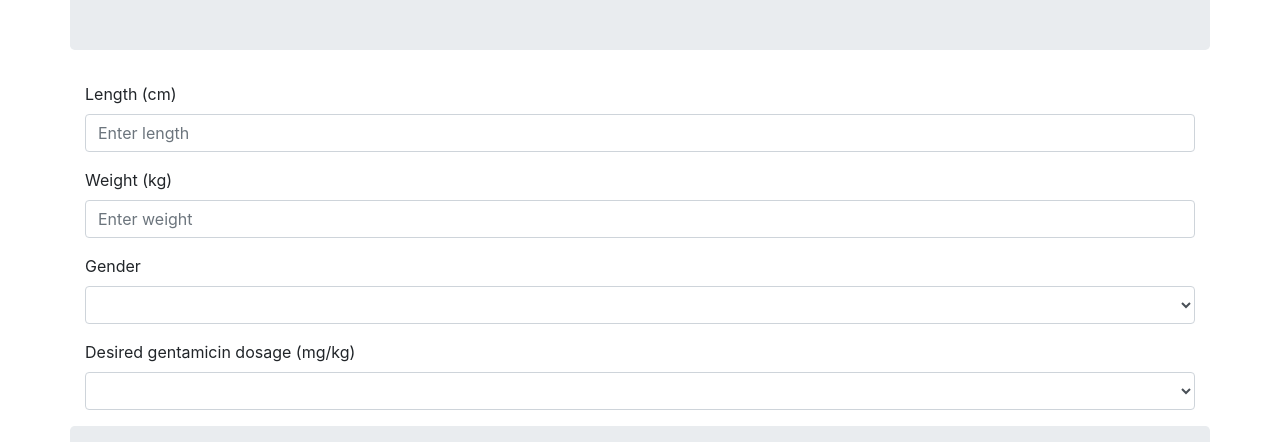
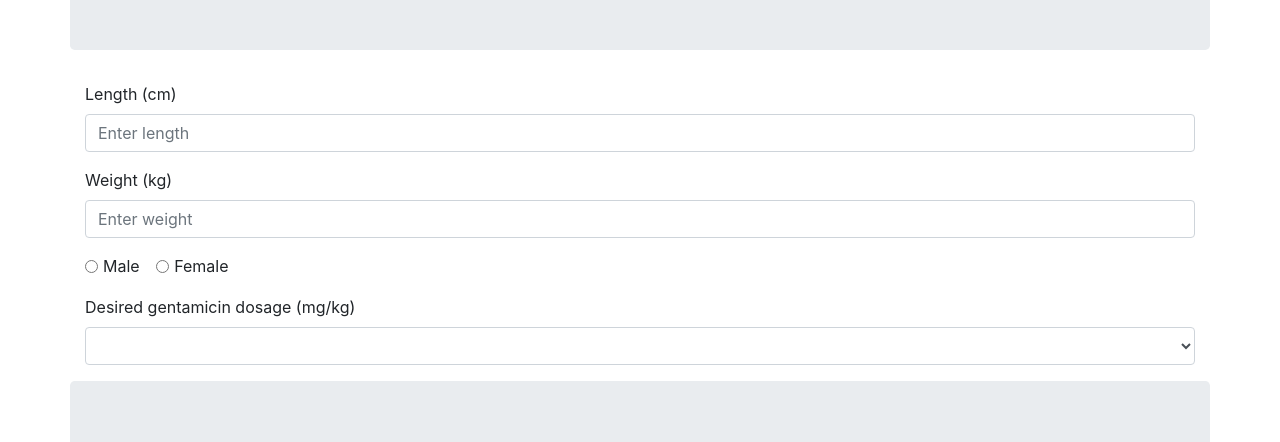
Before and after one commit to lisannekrens/gentop, a plain HTML site: page index.html in a window 1280 px wide. Shown: the part 124-566 px from the top of the page. Drawn offline with Linux system fonts and the light colour scheme.

Commit message:
Gender radio instead of dropdown.

```diff
--- a/index.html
+++ b/index.html
@@ -32,11 +32,14 @@
                 <input v-model="input.weight" type="text" pattern="\d*" class="form-control" id="weight" aria-describedby="weightHelp" placeholder="Enter weight">
               </div>
               <div class="form-group">
-                <label for="gender">Gender</label>
-                <select v-model="input.gender" id="gender" class="form-control" aria-describedby="genderHelp">
-                  <option>Male</option>
-                  <option>Female</option>
-                </select>
+                <div class="form-check form-check-inline">
+                  <input class="form-check-input" type="radio" name="gender" id="male" value="m" v-model="input.gender">
+                  <label class="form-check-label" for="male">Male</label>
+                </div>
+                <div class="form-check form-check-inline">
+                  <input class="form-check-input" type="radio" name="gender" id="female" value="f" v-model="input.gender">
+                  <label class="form-check-label" for="female">Female</label>
+                </div>
               </div>
               <div class="form-group">
                 <label for="dosage">Desired gentamicin dosage (mg/kg)</label>
@@ -108,7 +111,7 @@
           },
           ibw: function() {
             var r = 45.4 + (0.89 * (this.length - 152.4));
-            if (this.input.gender == "Male") r += 4.5;
+            if (this.input.gender == "m") r += 4.5;
             if (isNaN(this.length) || r < 0 || this.input.gender == "") return NaN;
             return r;
           },
```
